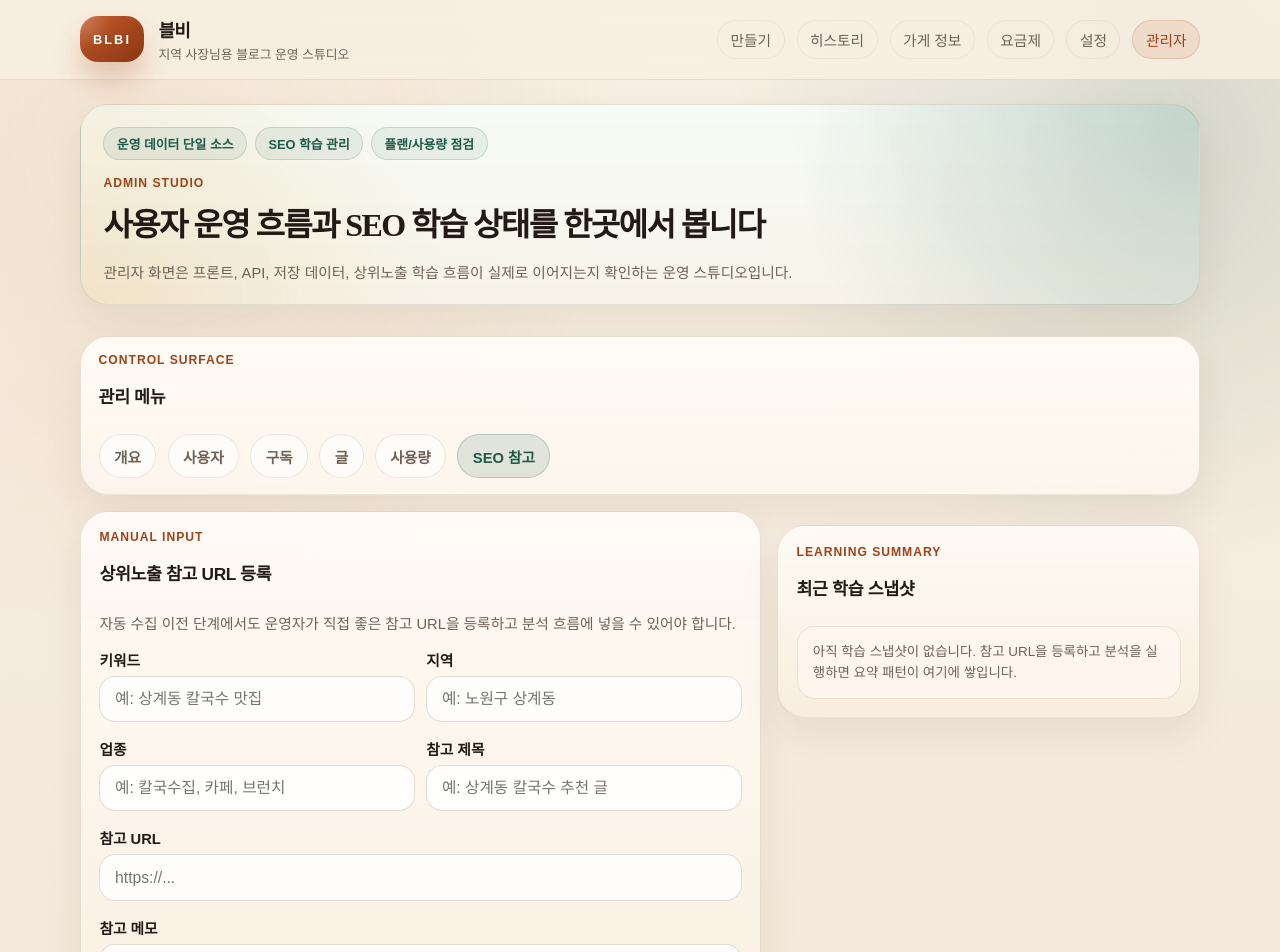
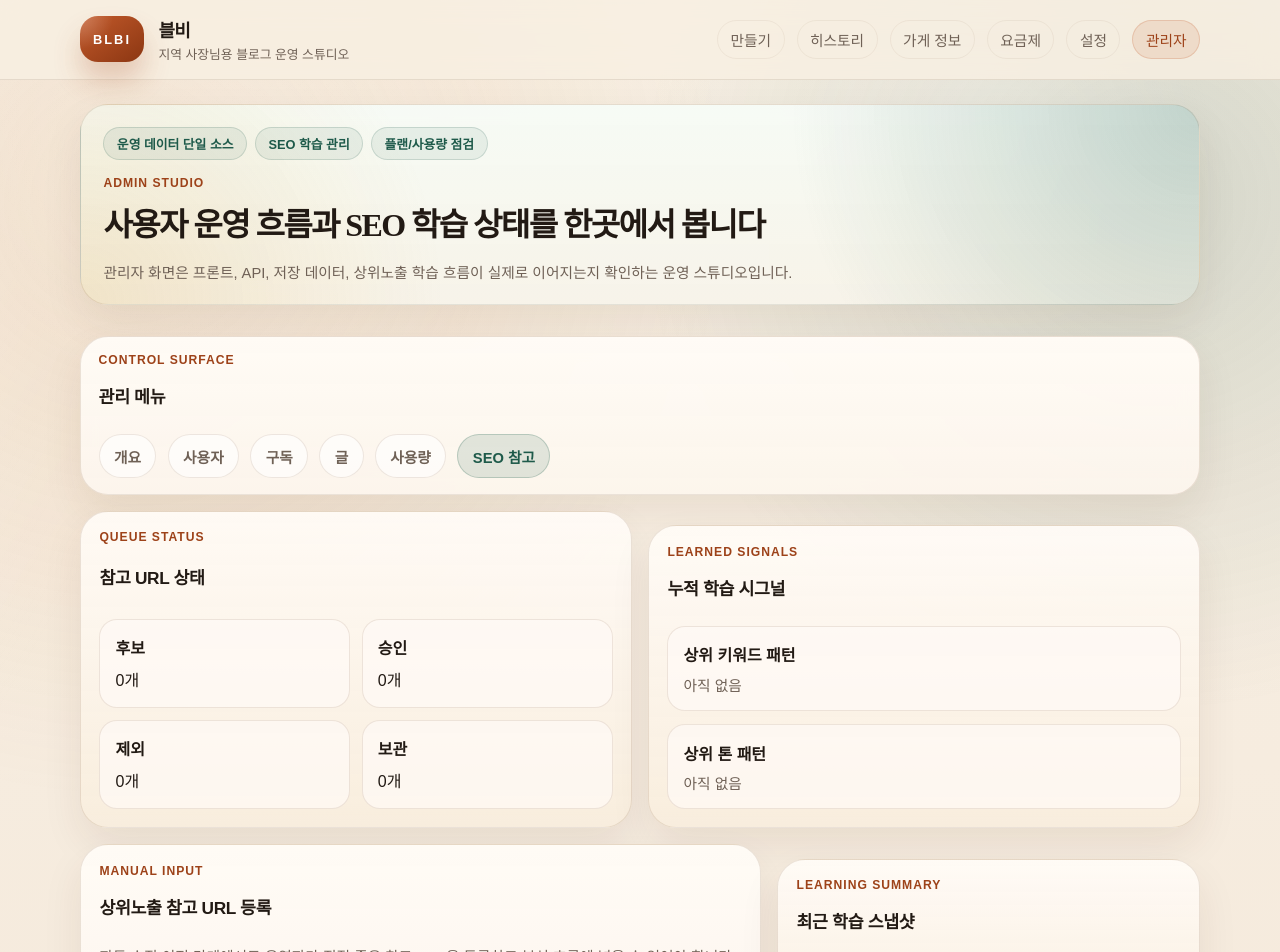
Before and after one commit to withark/BLBI, a Next.js app: page /admin/seo-references in a window 1280 px wide. Shown: the top 952 px of the page. Built offline with nearby package versions, Linux system fonts and the light colour scheme.

Commit message:
Summarize learned SEO signals in admin

```diff
--- a/app/admin/seo-references/page.tsx
+++ b/app/admin/seo-references/page.tsx
@@ -2,6 +2,27 @@ import { analyzeSeoReferenceAction, createSeoReferenceAction, updateSeoReference
 import { listSeoReferences, listSeoSnapshots } from "@/lib/store/db";
 
 export const dynamic = "force-dynamic";
+
+function collectTopPatterns(values: string[][], limit = 5): Array<{ label: string; count: number }> {
+  const counts = new Map<string, number>();
+
+  for (const group of values) {
+    for (const value of group) {
+      const key = value.trim();
+
+      if (!key) {
+        continue;
+      }
+
+      counts.set(key, (counts.get(key) ?? 0) + 1);
+    }
+  }
+
+  return [...counts.entries()]
+    .sort((a, b) => b[1] - a[1])
+    .slice(0, limit)
+    .map(([label, count]) => ({ label, count }));
+}
 
 function formatDate(value: string | null): string {
   if (!value) {
@@ -19,9 +40,62 @@ function formatDate(value: string | null): string {
 export default async function AdminSeoReferencesPage(): Promise<React.ReactNode> {
   const [references, snapshots] = await Promise.all([listSeoReferences(), listSeoSnapshots()]);
   const latestSnapshots = snapshots.slice(0, 8);
+  const statusCounts = {
+    candidate: references.filter((reference) => reference.status === "candidate").length,
+    approved: references.filter((reference) => reference.status === "approved").length,
+    rejected: references.filter((reference) => reference.status === "rejected").length,
+    archived: references.filter((reference) => reference.status === "archived").length
+  };
+  const topKeywordPatterns = collectTopPatterns(snapshots.map((snapshot) => snapshot.keywordPatterns));
+  const topSectionPatterns = collectTopPatterns(snapshots.map((snapshot) => snapshot.sectionPatterns));
+  const topTonePatterns = collectTopPatterns(snapshots.map((snapshot) => snapshot.tonePatterns), 4);
 
   return (
     <div className="page-stack">
+      <section className="admin-overview-grid">
+        <article className="card section-stack tone-surface">
+          <span className="eyebrow">Queue Status</span>
+          <h2 className="section-title">참고 URL 상태</h2>
+          <div className="info-grid">
+            <div className="compact-card">
+              <strong>후보</strong>
+              <div>{statusCounts.candidate}개</div>
+            </div>
+            <div className="compact-card">
+              <strong>승인</strong>
+              <div>{statusCounts.approved}개</div>
+            </div>
+            <div className="compact-card">
+              <strong>제외</strong>
+              <div>{statusCounts.rejected}개</div>
+            </div>
+            <div className="compact-card">
+              <strong>보관</strong>
+              <div>{statusCounts.archived}개</div>
+            </div>
+          </div>
+        </article>
+
+        <article className="card section-stack tone-surface">
+          <span className="eyebrow">Learned Signals</span>
+          <h2 className="section-title">누적 학습 시그널</h2>
+          <div className="history-list">
+            <div className="compact-card">
+              <strong>상위 키워드 패턴</strong>
+              <div className="chips">
+                {topKeywordPatterns.length === 0 ? <span className="help">아직 없음</span> : topKeywordPatterns.map((item) => <span key={item.label} className="chip">{item.label} · {item.count}</span>)}
+              </div>
+            </div>
+            <div className="compact-card">
+              <strong>상위 톤 패턴</strong>
+              <div className="chips">
+                {topTonePatterns.length === 0 ? <span className="help">아직 없음</span> : topTonePatterns.map((item) => <span key={item.label} className="chip">{item.label} · {item.count}</span>)}
+              </div>
+            </div>
+          </div>
+        </article>
+      </section>
+
       <section className="two-column">
         <section className="card section-stack tone-surface">
           <span className="eyebrow">Manual Input</span>
@@ -104,6 +178,24 @@ export default async function AdminSeoReferencesPage(): Promise<React.ReactNode>
         </section>
       </section>
 
+      <section className="card section-stack tone-surface">
+        <span className="eyebrow">Section Intelligence</span>
+        <h2 className="section-title">자주 학습된 소제목 구조</h2>
+        {topSectionPatterns.length === 0 ? (
+          <div className="surface-muted">
+            <p className="small-note">아직 누적된 소제목 패턴이 없습니다.</p>
+          </div>
+        ) : (
+          <div className="chips">
+            {topSectionPatterns.map((item) => (
+              <span key={item.label} className="chip">
+                {item.label} · {item.count}
+              </span>
+            ))}
+          </div>
+        )}
+      </section>
+
       <section className="card section-stack">
         <span className="eyebrow">Reference Queue</span>
         <h2 className="section-title">참고 URL 큐</h2>
```
